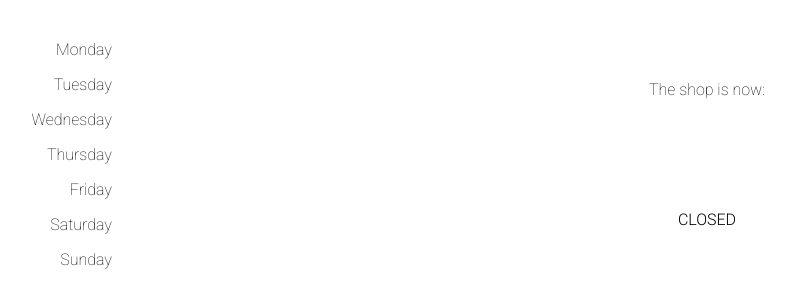
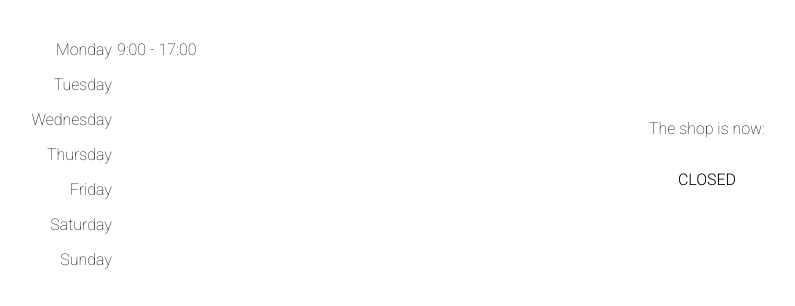
Before and after one commit to MarijnSt/serious-business, a plain HTML site: page index.html in a window 1280 px wide. Shown: the part 112-418 px from the top of the page, without its empty margins (328-1123 px from the left). Drawn offline with Linux system fonts and the light colour scheme.

Commit message:
figuring out one example

```diff
--- a/assets/sass/style.scss
+++ b/assets/sass/style.scss
@@ -43,7 +43,7 @@ body {
 	display: flex;
 	flex-direction: column;
 	align-items: center;
-	justify-content: space-around;
+	justify-content: center;
 }
 
 .closed {
--- a/index.html
+++ b/index.html
@@ -20,7 +20,7 @@
 			<div class="day"><p>Sunday</p></div>
 		</div>
 		<div class="hours">
-			<!-- Hours -->
+			<p><span class="opening hour">9</span>:<span class="opening minutes">00</span> - <span class="closing hour">17</span>:<span class="closing minutes">00</span></p>
 		</div>
 		<div class="message">
 			<p>The shop is now:</p>
```
Also changed, not shown: assets/css/style.css, 2 other files.
